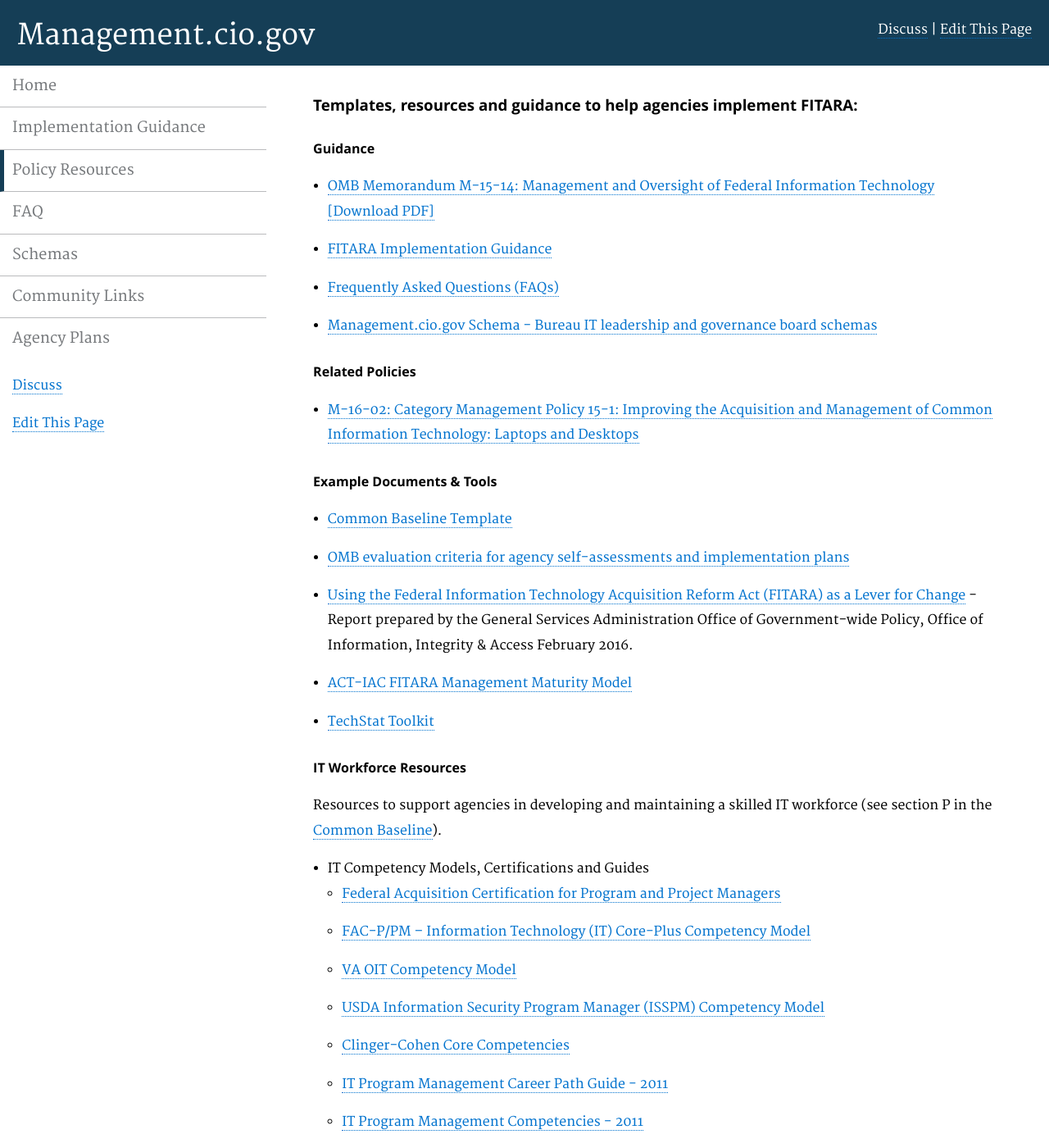
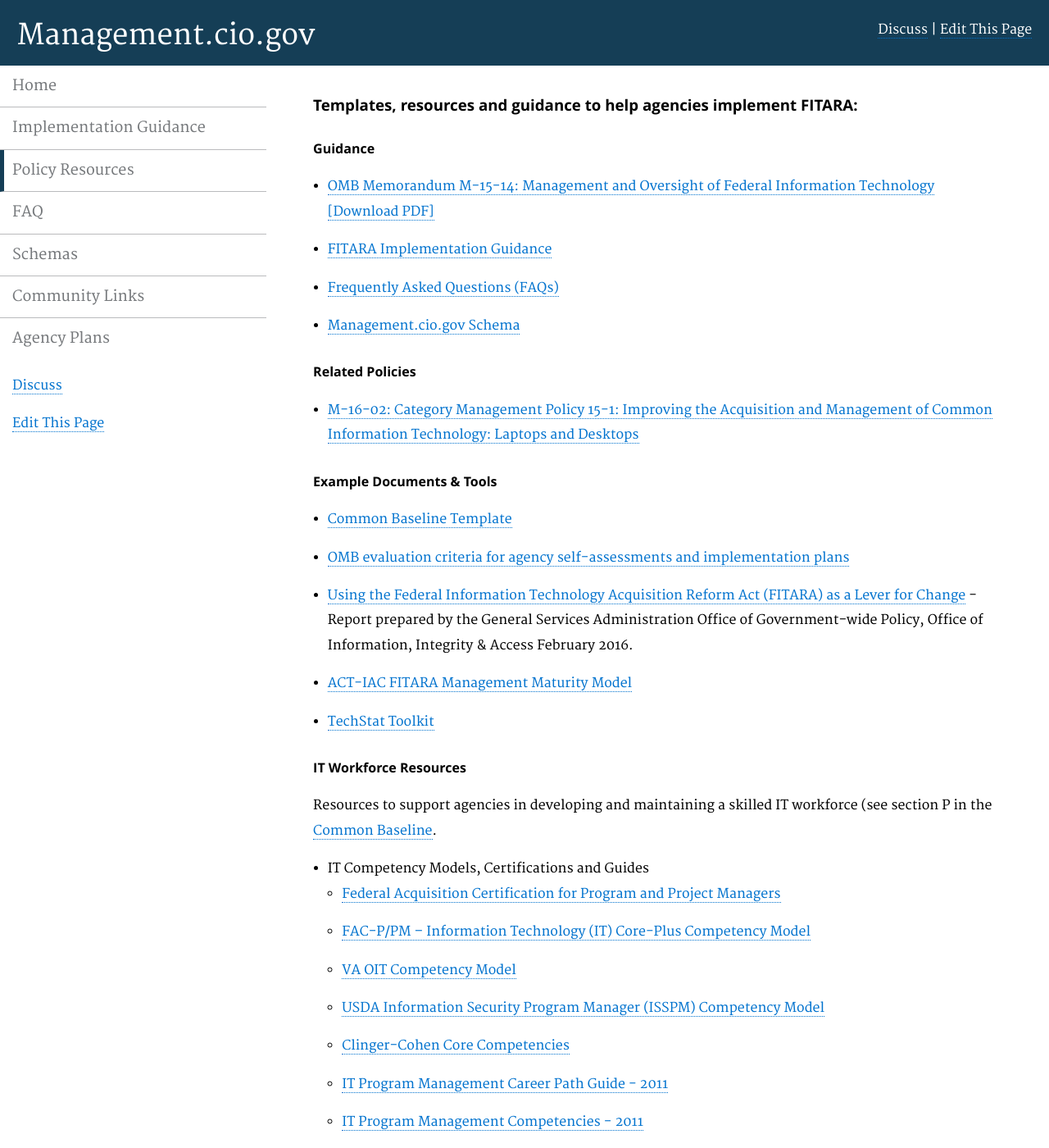
Before and after one commit to WhiteHouse/CIOmanagement, a Jekyll site: the page built from pages/policy.md, in a window 1280 px wide and 1400 px high. Shown: the whole window at 82% size. Built offline with Jekyll 4.4.1, drawn with Linux system fonts in a browser that asks for light colours; Markdown is read by kramdown in place of the engine named in the settings; some of the changed text lies outside the part shown.

Commit message:
Update policy.md

```diff
--- a/pages/policy.md
+++ b/pages/policy.md
@@ -8,22 +8,22 @@ description: "Add text"
 ### Templates, resources and guidance to help agencies implement FITARA:
 
 #### Guidance
-* [OMB Memorandum M-15-14: Management and Oversight of Federal Information Technology](http://ombegov.github.io/management/implementation/#OMB-Memorandum-M-15-14) [[Download PDF]](https://www.whitehouse.gov/sites/default/files/omb/memoranda/2015/m-15-14.pdf)
+* [OMB Memorandum M-15-14: Management and Oversight of Federal Information Technology](/implementation/#OMB-Memorandum-M-15-14) [[Download PDF]](https://www.whitehouse.gov/sites/default/files/omb/memoranda/2015/m-15-14.pdf)
 
 * [FITARA Implementation Guidance](/implementation)
 
 * [Frequently Asked Questions (FAQs)](/faq)
 
-* [Management.cio.gov Schema - Bureau IT leadership and governance board schemas](/schema)
+* [Management.cio.gov Schema](/schema)
 
 #### Related Policies
 
 * [M-16-02: Category Management Policy 15-1: Improving the Acquisition and Management of Common Information Technology: Laptops and Desktops](https://www.whitehouse.gov/sites/default/files/omb/memoranda/2016/m-16-02.pdf)
 
 #### Example Documents & Tools
-* [Common Baseline Template](https://github.com/ombegov/management/blob/gh-pages/pages/Appendix%20C%20-%20Self%20Assessment%20Template.docx?raw=true)
+* [Common Baseline Template](https://github.com/GSA/CIOmanagement/blob/gh-pages/assets/docs/Appendix%20C%20-%20Self%20Assessment%20Template%20(6).docx?raw=true)
 
-* [OMB evaluation criteria for agency self-assessments and implementation plans](https://github.com/ombegov/management/blob/gh-pages/pages/FITARA_Agency_Submission_Scoresheet.docx?raw=true)
+* [OMB evaluation criteria for agency self-assessments and implementation plans](https://github.com/GSA/CIOmanagement/blob/gh-pages/assets/docs/FITARA_Agency_Submission_Scoresheet%20(9).docx?raw=true)
 
 * [Using the Federal Information Technology Acquisition Reform Act (FITARA) as a Lever for Change](https://github.com/GSA/CIOmanagement/raw/master/pages/Using.FITARA.as.a.Lever.for.Change.GSA.OGP.Report.pdf) - Report prepared by the General Services Administration Office of Government-wide Policy, Office of Information, Integrity & Access February 2016.
 
```
Also changed, not shown: other parts of pages/policy.md (+7 -7 lines).
